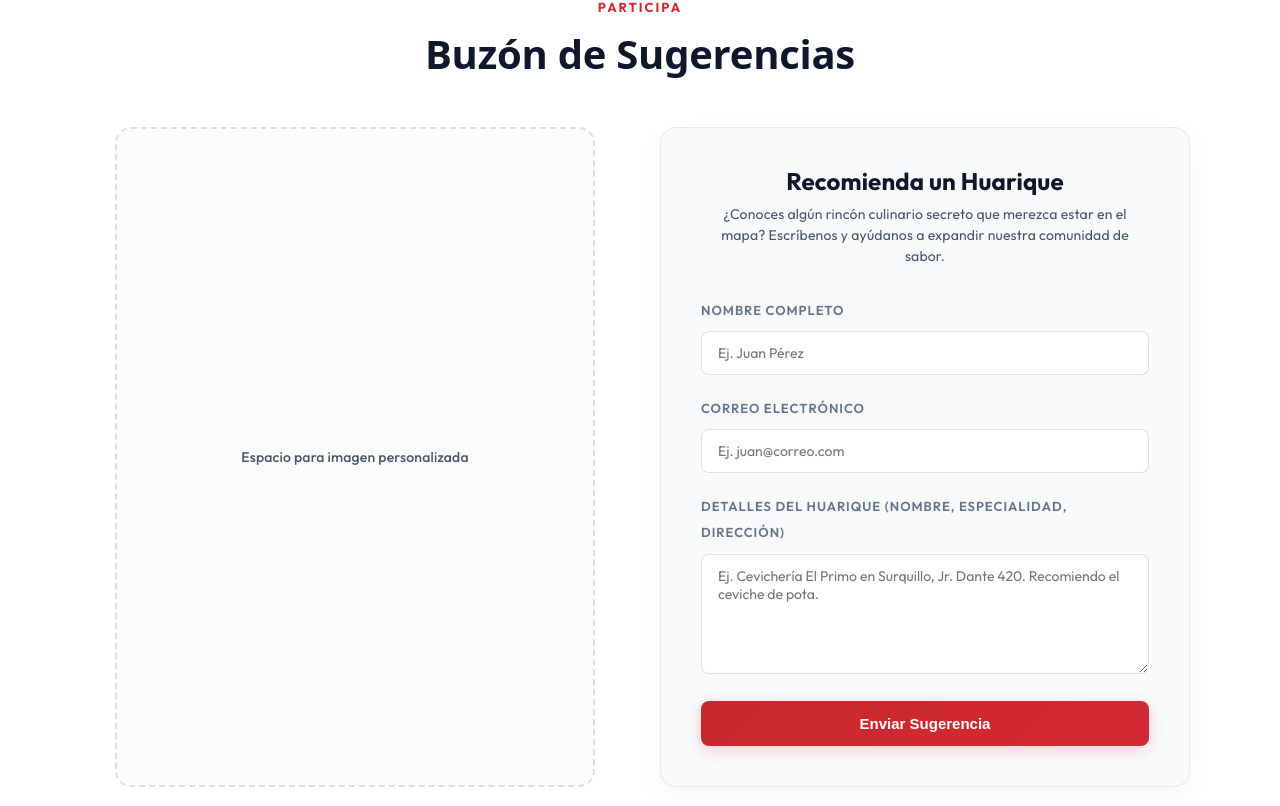
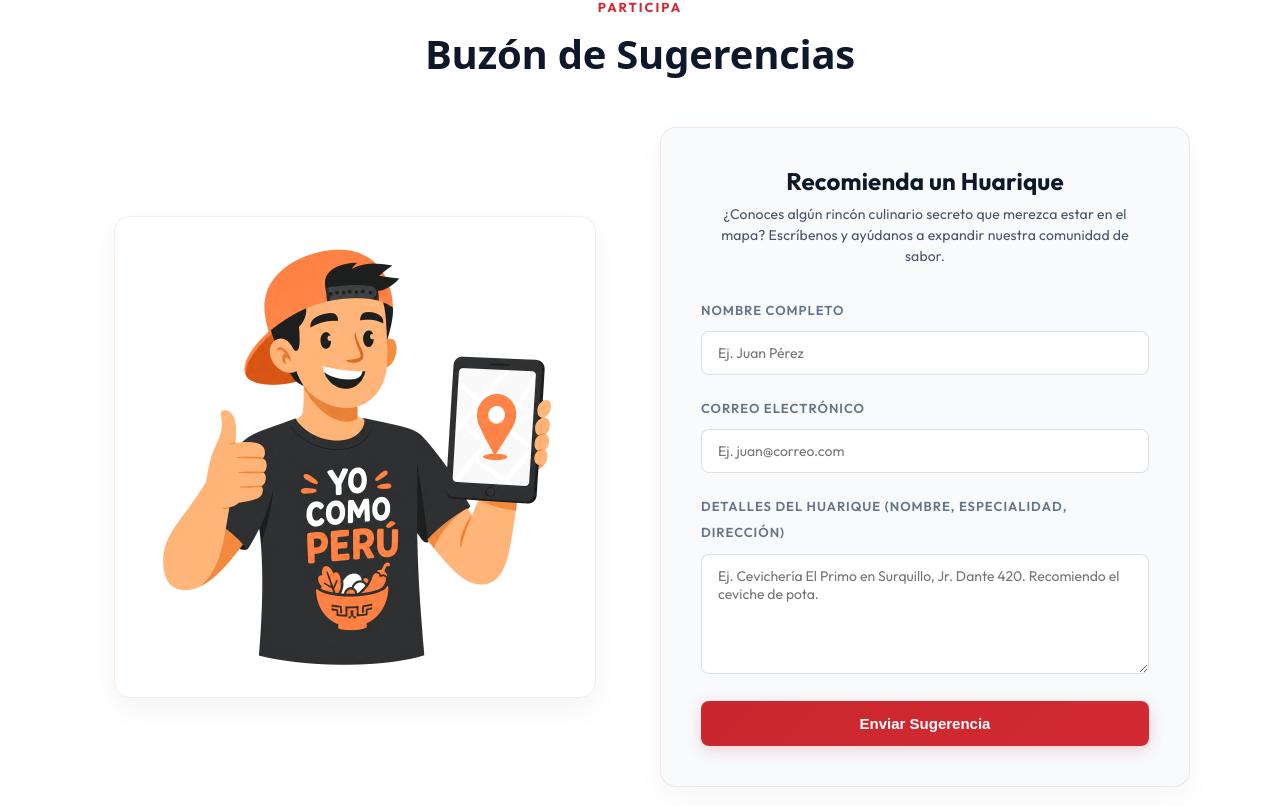
Before and after one commit to ChethhSito/HuariqueMapsFront, a React (Vite) app: page / in a window 1280 px wide. Shown: the part 2514-3320 px from the top of the page. Built offline with nearby package versions, Linux system fonts and the light colour scheme.

Commit message:
feat: agregar imagen character.png al buzon de sugerencias

```diff
--- a/src/components/LandingPage.css
+++ b/src/components/LandingPage.css
@@ -644,23 +644,20 @@
   width: 100%;
 }
 
-.suggestions-image-placeholder {
+.suggestions-image {
   width: 100%;
   max-width: 480px;
-  height: 100%;
-  min-height: 400px;
-  border: 2px dashed var(--peru-border-btn);
+  height: auto;
   border-radius: 16px;
-  display: flex;
-  justify-content: center;
-  align-items: center;
-  color: var(--peru-text);
-  font-weight: 500;
-  font-size: 14px;
-  background: rgba(0, 0, 0, 0.01);
-  box-sizing: border-box;
-  padding: 20px;
-  text-align: center;
+  object-fit: cover;
+  box-shadow: 0 10px 30px rgba(0, 0, 0, 0.05);
+  transition: transform 0.3s ease, box-shadow 0.3s ease;
+  border: 1px solid var(--peru-border);
+}
+
+.suggestions-image:hover {
+  transform: translateY(-5px);
+  box-shadow: 0 15px 30px rgba(200, 39, 47, 0.15);
 }
 
 .suggestions-form-column {
@@ -982,10 +979,6 @@
     gap: 30px;
   }
 
-  .suggestions-image-placeholder {
-    height: 250px;
-    min-height: 250px;
-  }
 
   .suggestions-card {
     padding: 24px 20px;
--- a/src/components/LandingPage.tsx
+++ b/src/components/LandingPage.tsx
@@ -2,6 +2,7 @@ import { useState } from 'react';
 import heroImage from '../assets/peruvian_cuisine_hero.png';
 import cevicheImage from '../assets/ceviche_carretilla.png';
 import anticuchosImage from '../assets/anticuchos_lima.png';
+import characterImage from '../assets/character.png';
 import './LandingPage.css';
 
 interface LandingPageProps {
@@ -316,11 +317,13 @@ export default function LandingPage({ onNavigate, isDark, onToggleTheme }: Landi
         <h2 className="section-title">Buzón de Sugerencias</h2>
 
         <div className="suggestions-container-grid">
-          {/* Left Column: Styled placeholder for future image */}
+          {/* Left Column: Image for suggestion box */}
           <div className="suggestions-image-column">
-            <div className="suggestions-image-placeholder">
-              <span>Espacio para imagen personalizada</span>
-            </div>
+            <img
+              src={characterImage}
+              alt="Buzón de Sugerencias"
+              className="suggestions-image"
+            />
           </div>
 
           {/* Right Column: Suggestions Card & Form */}
```
Also changed, not shown: src/assets/character.png (added).
